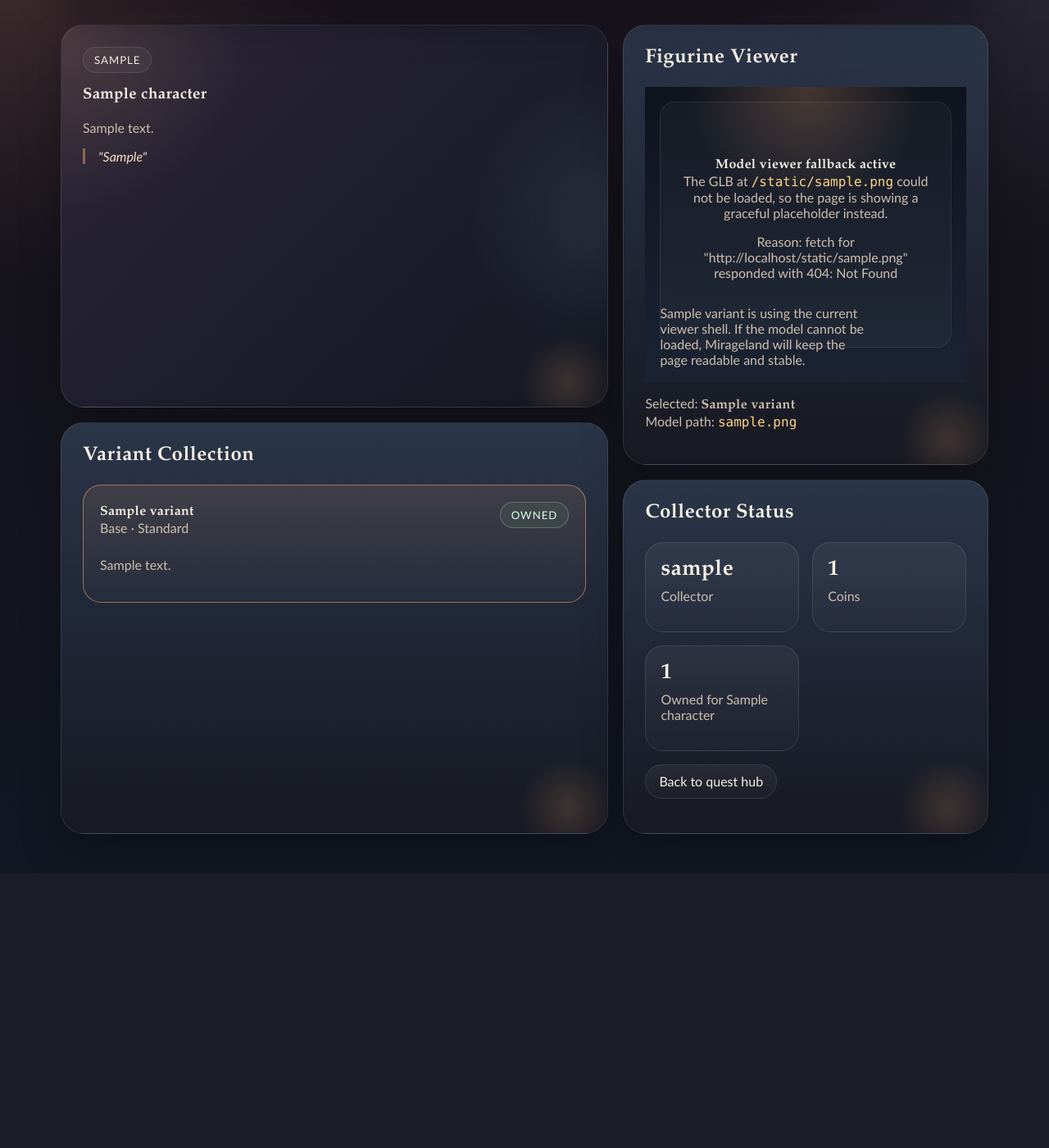
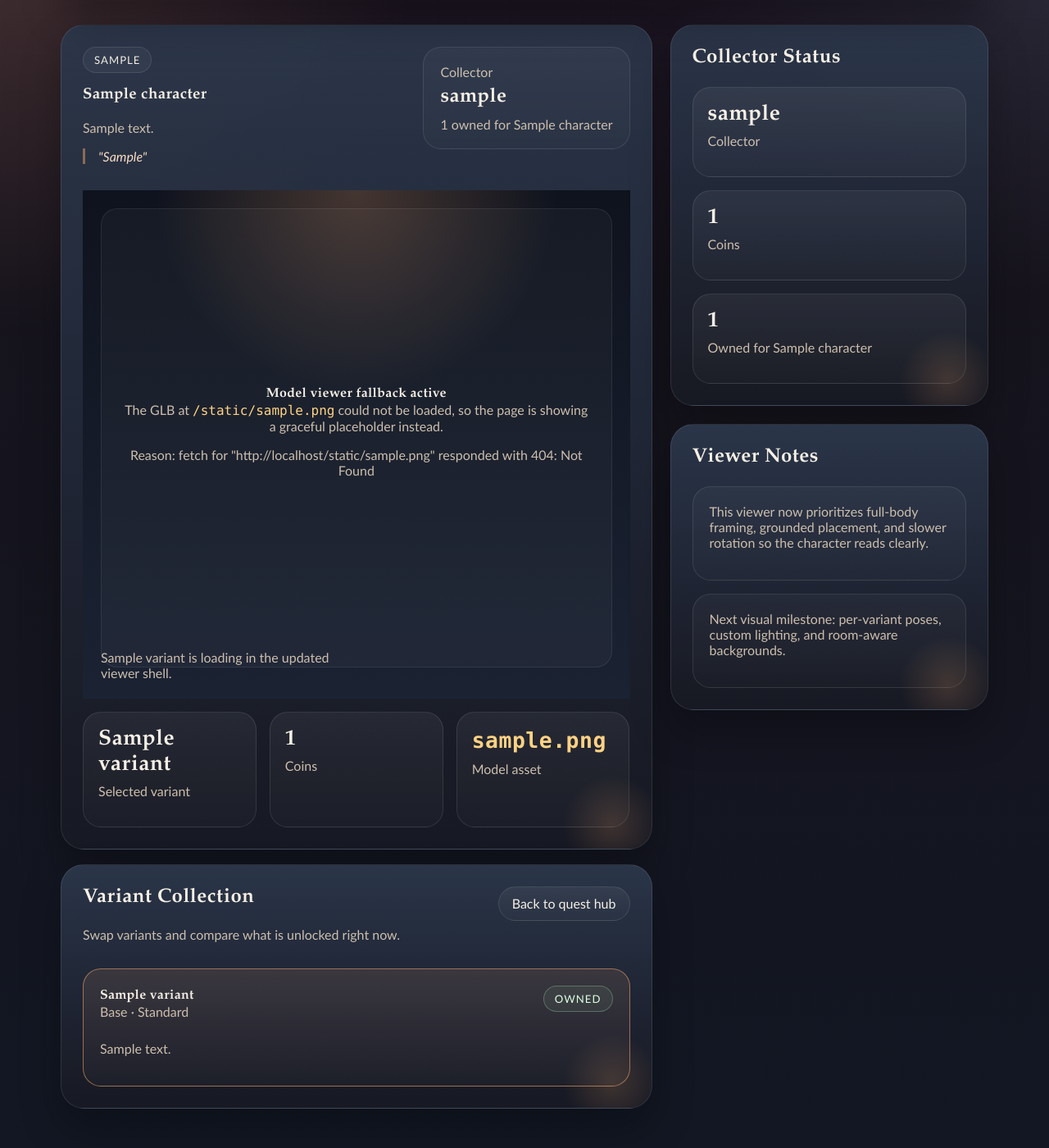
Before and after one commit to Crupercio/Mirageland, a Django app: a page that uses templates/base.html in a window 1280 px wide. Shown: the part 112-1512 px from the top of the page at 82% size. Before the commit the page ends 1166 px from the top, so only its background shows below. Run offline with Django 5.2, Linux system fonts and the light colour scheme; a user stored in the database is signed in; tables that the repository leaves empty hold one stand-in row (values such as "Sample post"); some libraries are stand-ins or nearby versions.

Commit message:
Improve character viewer framing and layout

```diff
--- a/templates/base.html
+++ b/templates/base.html
@@ -283,6 +283,22 @@
                 linear-gradient(180deg, rgba(12, 16, 26, 0.9), rgba(27, 35, 52, 0.92));
         }
 
+        .viewer-shell.large {
+            min-height: 620px;
+            padding: 22px;
+        }
+
+        .character-layout {
+            display: grid;
+            gap: 22px;
+            align-items: start;
+        }
+
+        .character-sidebar {
+            display: grid;
+            gap: 22px;
+        }
+
         .shelf-grid {
             display: grid;
             gap: 16px;
@@ -336,6 +352,7 @@
 
         @media (min-width: 900px) {
             .grid.two-col { grid-template-columns: 1.2fr 0.8fr; }
+            .character-layout { grid-template-columns: 1.3fr 0.7fr; }
         }
 
         @media (max-width: 720px) {
--- a/templates/catalogue/detail.html
+++ b/templates/catalogue/detail.html
@@ -3,19 +3,66 @@
 {% block title %}{{ character.name }} | Mirageland{% endblock %}
 
 {% block content %}
-<main class="grid two-col">
+<main class="character-layout">
     <section class="grid">
-        <article class="panel hero-panel stack-md">
+        <section class="panel stack-md">
+            <div class="split">
+                <div class="stack-md" style="flex: 1 1 auto;">
                     <span class="eyebrow">{{ character.archetype }}</span>
                     <h1>{{ character.name }}</h1>
                     <p class="muted">{{ character.short_description }}</p>
                     <div class="quote-block">
                         <p><em>"{{ character.lore_quote }}"</em></p>
                     </div>
-        </article>
+                </div>
+                <div class="sub-panel" style="min-width: 220px;">
+                    <p class="muted" style="margin-bottom: 8px;">Collector</p>
+                    <strong style="display:block;font-size:1.5rem;">{{ collector.username }}</strong>
+                    <p class="muted" style="margin: 8px 0 0;">{{ owned_variant_ids|length }} owned for {{ character.name }}</p>
+                </div>
+            </div>
 
-        <article class="panel stack-md">
+            {% if selected_variant %}
+                <div
+                    id="figurine-viewer"
+                    class="viewer-shell large"
+                    data-character-name="{{ character.name }}"
+                    data-variant-name="{{ selected_variant.name }}"
+                    data-model-path="{{ selected_variant.model_file_path }}"
+                    data-color="{{ character.color_hex }}"
+                >
+                    <div id="viewer-stage" style="height: 100%; min-height: 560px; border-radius: 20px;"></div>
+                    <div id="viewer-fallback" class="muted" style="position: absolute; left: 22px; bottom: 22px; max-width: 320px;">
+                        Loading viewer shell...
+                    </div>
+                </div>
+                <div class="metric-grid">
+                    <div class="metric-card">
+                        <strong>{{ selected_variant.name }}</strong>
+                        <p class="muted">Selected variant</p>
+                    </div>
+                    <div class="metric-card">
+                        <strong>{{ collector.coins }}</strong>
+                        <p class="muted">Coins</p>
+                    </div>
+                    <div class="metric-card">
+                        <strong><code>{{ selected_variant.model_file_path }}</code></strong>
+                        <p class="muted">Model asset</p>
+                    </div>
+                </div>
+            {% else %}
+                <p class="empty-state">No variants are available for this character yet.</p>
+            {% endif %}
+        </section>
+
+        <section class="panel stack-md">
+            <div class="split">
+                <div>
                     <h2>Variant Collection</h2>
+                    <p class="muted">Swap variants and compare what is unlocked right now.</p>
+                </div>
+                <a class="button-link" href="{% url 'quests:hub' %}">Back to quest hub</a>
+            </div>
             <div class="grid">
                 {% for variant in variants %}
                     <a
@@ -38,36 +85,10 @@
                     </a>
                 {% endfor %}
             </div>
-        </article>
+        </section>
     </section>
 
-    <aside class="grid">
-        <section class="panel stack-md">
-            <h2>Figurine Viewer</h2>
-            {% if selected_variant %}
-                <div
-                    id="figurine-viewer"
-                    class="viewer-shell"
-                    data-character-name="{{ character.name }}"
-                    data-variant-name="{{ selected_variant.name }}"
-                    data-model-path="{{ selected_variant.model_file_path }}"
-                    data-scene-type="{{ selected_variant.scene_type }}"
-                    data-color="{{ character.color_hex }}"
-                >
-                    <div id="viewer-stage" style="height: 100%; min-height: 300px; border-radius: 18px;"></div>
-                    <div id="viewer-fallback" class="muted" style="position: absolute; left: 18px; bottom: 18px; max-width: 260px;">
-                        Loading viewer shell...
-                    </div>
-                </div>
-                <p class="muted">
-                    Selected: <strong>{{ selected_variant.name }}</strong><br>
-                    Model path: <code>{{ selected_variant.model_file_path }}</code>
-                </p>
-            {% else %}
-                <p class="empty-state">No variants are available for this character yet.</p>
-            {% endif %}
-        </section>
-
+    <aside class="character-sidebar">
         <section class="panel stack-md">
             <h2>Collector Status</h2>
             <div class="metric-grid">
@@ -84,7 +105,16 @@
                     <p class="muted">Owned for {{ character.name }}</p>
                 </div>
             </div>
-            <p><a class="button-link" href="{% url 'quests:hub' %}">Back to quest hub</a></p>
+        </section>
+
+        <section class="panel stack-md">
+            <h2>Viewer Notes</h2>
+            <div class="sub-panel">
+                <p class="muted">This viewer now prioritizes full-body framing, grounded placement, and slower rotation so the character reads clearly.</p>
+            </div>
+            <div class="sub-panel">
+                <p class="muted">Next visual milestone: per-variant poses, custom lighting, and room-aware backgrounds.</p>
+            </div>
         </section>
     </aside>
 </main>
@@ -106,81 +136,100 @@
         const stage = document.getElementById("viewer-stage");
         const fallback = document.getElementById("viewer-fallback");
 
-        const color = root.dataset.color || "#7B5EA7";
         const variantName = root.dataset.variantName;
         const modelPath = root.dataset.modelPath;
         const assetUrl = `/static/${modelPath.replace(/^\/+/, "")}`;
 
-        const fallbackText = () => {
-            fallback.textContent = `${variantName} is using the current viewer shell. If the model cannot be loaded, Mirageland will keep the page readable and stable.`;
+        const fallbackText = (message) => {
+            fallback.textContent = message || `${variantName} is loading in the updated viewer shell.`;
         };
 
         try {
             const renderer = new THREE.WebGLRenderer({ antialias: true, alpha: true });
             renderer.setPixelRatio(window.devicePixelRatio || 1);
             renderer.outputColorSpace = THREE.SRGBColorSpace;
-            renderer.setSize(stage.clientWidth || 320, stage.clientHeight || 300);
+            renderer.setSize(stage.clientWidth || 420, stage.clientHeight || 560);
             stage.appendChild(renderer.domElement);
 
             const scene = new THREE.Scene();
-            const camera = new THREE.PerspectiveCamera(35, (stage.clientWidth || 320) / (stage.clientHeight || 300), 0.1, 100);
-            camera.position.set(0, 0.2, 4.5);
+            const camera = new THREE.PerspectiveCamera(28, (stage.clientWidth || 420) / (stage.clientHeight || 560), 0.1, 100);
+            camera.position.set(0, 1.4, 8);
 
-            const ambient = new THREE.AmbientLight(0xffffff, 1.1);
-            const keyLight = new THREE.DirectionalLight(0xe8f4ff, 1.4);
-            keyLight.position.set(3, 3, 4);
-            const fillLight = new THREE.DirectionalLight(0xffc3d8, 0.7);
-            fillLight.position.set(-2, 1.5, 2);
-            scene.add(ambient, keyLight, fillLight);
+            const ambient = new THREE.AmbientLight(0xffffff, 1.2);
+            const keyLight = new THREE.DirectionalLight(0xfff2de, 1.5);
+            keyLight.position.set(4, 6, 6);
+            const fillLight = new THREE.DirectionalLight(0xc4dfff, 0.85);
+            fillLight.position.set(-4, 3, 4);
+            const rimLight = new THREE.DirectionalLight(0xf0a36b, 0.6);
+            rimLight.position.set(0, 4, -5);
+            scene.add(ambient, keyLight, fillLight, rimLight);
 
             const pedestal = new THREE.Mesh(
-                new THREE.CylinderGeometry(1.2, 1.35, 0.28, 40),
+                new THREE.CylinderGeometry(1.55, 1.9, 0.34, 48),
                 new THREE.MeshPhysicalMaterial({
                     color: "#f3ddba",
                     metalness: 0.05,
                     roughness: 0.72,
                 })
             );
-            pedestal.position.y = -1.45;
+            pedestal.position.y = -1.7;
             scene.add(pedestal);
 
-            const ring = new THREE.Mesh(
-                new THREE.TorusGeometry(1.6, 0.03, 32, 100),
-                new THREE.MeshBasicMaterial({ color: 0xd4a843 })
+            const halo = new THREE.Mesh(
+                new THREE.TorusGeometry(2.1, 0.035, 32, 120),
+                new THREE.MeshBasicMaterial({ color: 0xd4a843, transparent: true, opacity: 0.8 })
             );
-            ring.rotation.x = Math.PI / 2;
-            ring.position.y = -1.18;
-            scene.add(ring);
+            halo.rotation.x = Math.PI / 2;
+            halo.position.y = -1.5;
+            scene.add(halo);
 
-            fallbackText();
+            const modelAnchor = new THREE.Group();
+            scene.add(modelAnchor);
+
             const loader = new GLTFLoader();
             let loadedModel = null;
+            let lookTarget = new THREE.Vector3(0, 1.2, 0);
 
             const resize = () => {
-                const width = stage.clientWidth || 320;
-                const height = stage.clientHeight || 300;
+                const width = stage.clientWidth || 420;
+                const height = stage.clientHeight || 560;
                 camera.aspect = width / height;
                 camera.updateProjectionMatrix();
                 renderer.setSize(width, height);
             };
 
-            window.addEventListener("resize", resize);
-            resize();
+            const frameModel = (model) => {
+                const initialBox = new THREE.Box3().setFromObject(model);
+                const initialSize = initialBox.getSize(new THREE.Vector3());
+                const targetHeight = 4.8;
+                const scale = targetHeight / Math.max(initialSize.y, 0.01);
+                model.scale.setScalar(scale);
 
-            const fitModelToView = (model) => {
                 const box = new THREE.Box3().setFromObject(model);
                 const size = box.getSize(new THREE.Vector3());
                 const center = box.getCenter(new THREE.Vector3());
-                const maxAxis = Math.max(size.x, size.y, size.z) || 1;
-                const scale = 2.35 / maxAxis;
+                const pedestalTop = pedestal.position.y + 0.24;
 
-                model.scale.setScalar(scale);
-                box.setFromObject(model);
-                const scaledCenter = box.getCenter(new THREE.Vector3());
-                model.position.x -= scaledCenter.x;
-                model.position.z -= scaledCenter.z;
-                model.position.y -= box.min.y + 1.3;
+                model.position.x -= center.x;
+                model.position.z -= center.z;
+                model.position.y += pedestalTop - box.min.y;
+
+                const framedBox = new THREE.Box3().setFromObject(model);
+                const framedSize = framedBox.getSize(new THREE.Vector3());
+                const framedCenter = framedBox.getCenter(new THREE.Vector3());
+                const verticalTarget = framedCenter.y + framedSize.y * 0.18;
+                const fitHeight = framedSize.y / (2 * Math.tan(THREE.MathUtils.degToRad(camera.fov * 0.5)));
+                const fitWidth = (framedSize.x / camera.aspect) / (2 * Math.tan(THREE.MathUtils.degToRad(camera.fov * 0.5)));
+                const distance = Math.max(fitHeight, fitWidth) * 1.55;
+
+                camera.position.set(0, verticalTarget, distance + framedSize.z * 0.6);
+                lookTarget = new THREE.Vector3(0, verticalTarget - framedSize.y * 0.06, 0);
+                camera.lookAt(lookTarget);
             };
+
+            fallbackText();
+            window.addEventListener("resize", resize);
+            resize();
 
             await new Promise((resolve, reject) => {
                 loader.load(
@@ -193,8 +242,8 @@
                                 node.receiveShadow = true;
                             }
                         });
-                        fitModelToView(loadedModel);
-                        scene.add(loadedModel);
+                        frameModel(loadedModel);
+                        modelAnchor.add(loadedModel);
                         fallback.textContent = `${variantName} loaded from ${modelPath}.`;
                         resolve();
                     },
@@ -207,10 +256,11 @@
             const animate = () => {
                 const elapsed = clock.getElapsedTime();
                 if (loadedModel) {
-                    loadedModel.rotation.y = elapsed * 0.45;
-                    loadedModel.position.y = Math.sin(elapsed * 1.4) * 0.03 - 0.02;
+                    modelAnchor.rotation.y = elapsed * 0.24;
+                    modelAnchor.position.y = Math.sin(elapsed * 1.1) * 0.025;
                 }
-                ring.rotation.z = elapsed * 0.35;
+                halo.rotation.z = elapsed * 0.18;
+                camera.lookAt(lookTarget);
                 renderer.render(scene, camera);
                 requestAnimationFrame(animate);
             };
@@ -219,7 +269,7 @@
             fallbackText();
             const errorMessage = error && error.message ? error.message : "Unknown loader error";
             stage.innerHTML = `
-                <div style="display:grid;place-items:center;height:100%;min-height:300px;border:1px solid rgba(255,255,255,0.08);border-radius:18px;background:rgba(255,255,255,0.03);">
+                <div style="display:grid;place-items:center;height:100%;min-height:560px;border:1px solid rgba(255,255,255,0.08);border-radius:20px;background:rgba(255,255,255,0.03);">
                     <div style="text-align:center;padding:24px;">
                         <strong>Model viewer fallback active</strong>
                         <p style="color:#cdbfae;">The GLB at <code>${assetUrl}</code> could not be loaded, so the page is showing a graceful placeholder instead.</p>
```
Lines whose indentation alone changed are shown as unchanged.
